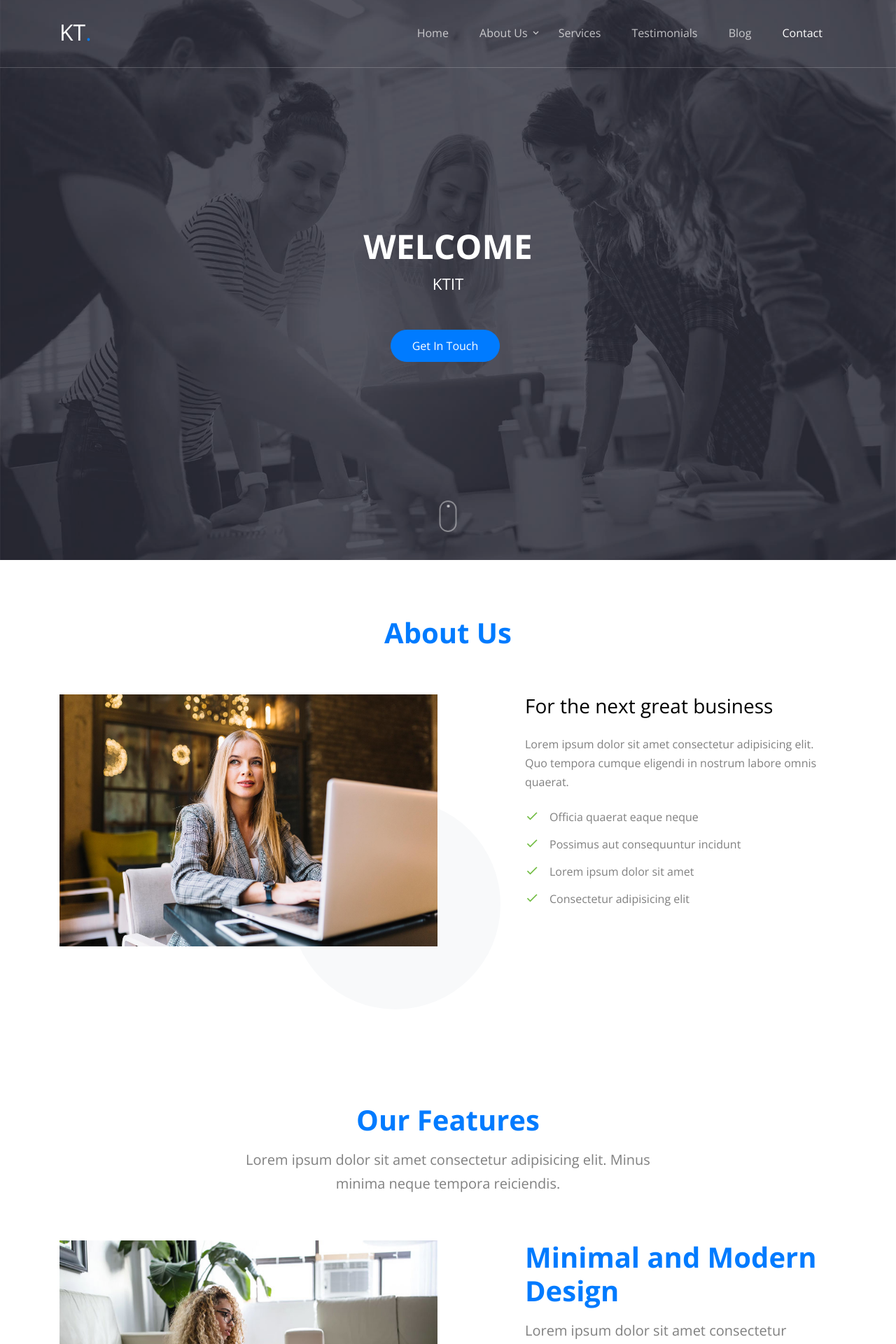
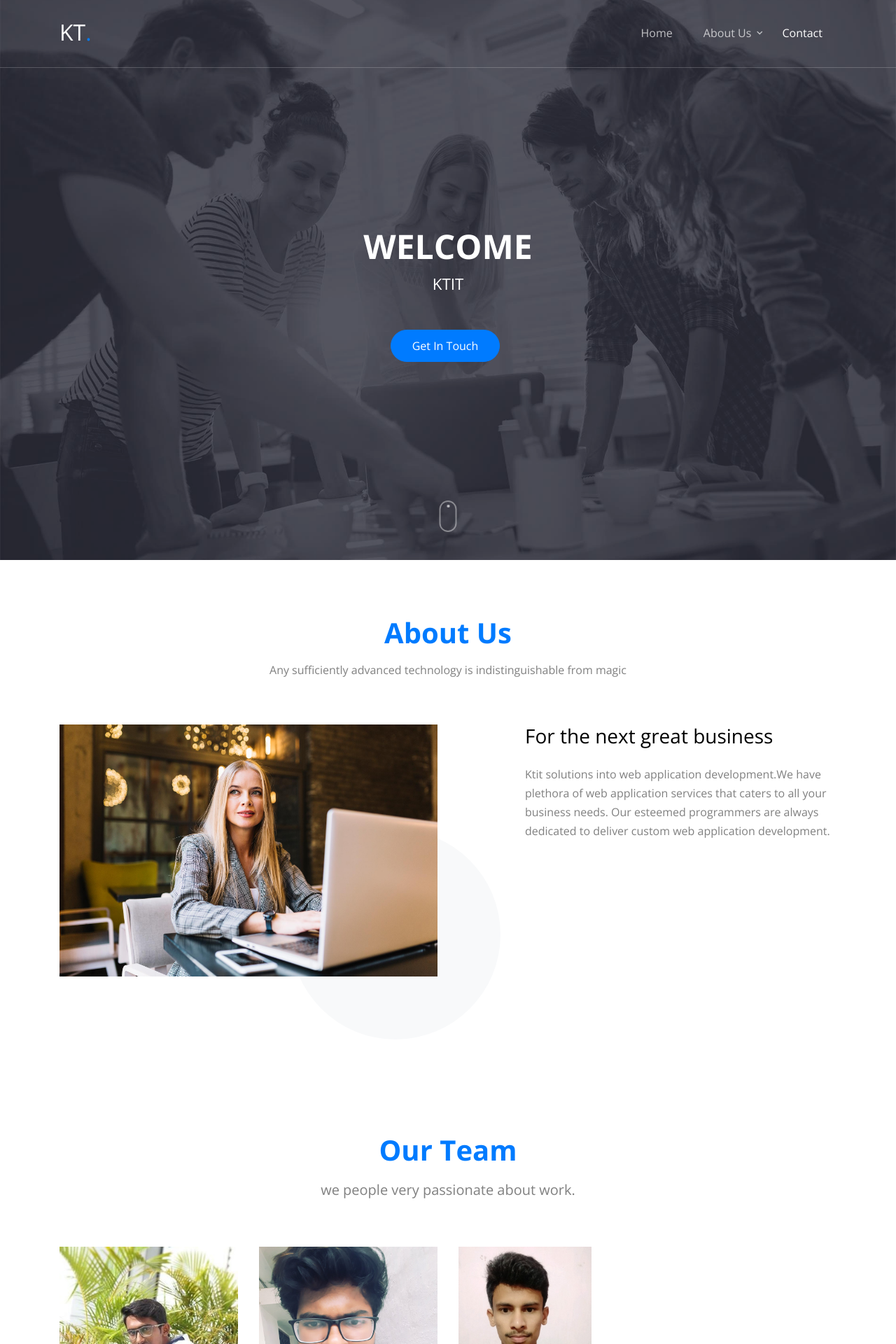
Before and after one commit to dineshbhupathi95/kt, a Django app: template ktit/templates/index.html in a window 1280 px wide. Shown: the top 1920 px of the page at 70% size. Run offline with Django 3.2, Linux system fonts and the light colour scheme; the template is opened without the code that fills it, so the values that code supplies are empty; some libraries are stand-ins or nearby versions; some web fonts are replaced.

Commit message:
updated websiit

```diff
--- a/ktit/ktspp/urls.py
+++ b/ktit/ktspp/urls.py
@@ -3,5 +3,5 @@ from django.conf.urls import url
 from . import views
 
 urlpatterns = [
-    url('home/', views.homepage,name="home"),
+    url('^$', views.homepage,name="home"),
 ]
--- a/ktit/templates/index.html
+++ b/ktit/templates/index.html
@@ -68,23 +68,23 @@
                   <a href="#about-section" class="nav-link">About Us</a>
                   <ul class="dropdown">
                     <li><a href="#team-section" class="nav-link">Team</a></li>
-                    <li><a href="#pricing-section" class="nav-link">Pricing</a></li>
-                    <li><a href="#faq-section" class="nav-link">FAQ</a></li>
-                    <li class="has-children">
-                      <a href="#">More Links</a>
-                      <ul class="dropdown">
-                        <li><a href="#">Menu One</a></li>
-                        <li><a href="#">Menu Two</a></li>
-                        <li><a href="#">Menu Three</a></li>
-                      </ul>
-                    </li>
+                    <!-- <li><a href="#pricing-section" class="nav-link">Pricing</a></li> -->
+                    <!-- <li><a href="#faq-section" class="nav-link">FAQ</a></li> -->
+                    <!-- <li class="has-children"> -->
+                      <!-- <a href="#">More Links</a> -->
+                      <!-- <ul class="dropdown"> -->
+                        <!-- <li><a href="#">Menu One</a></li> -->
+                        <!-- <li><a href="#">Menu Two</a></li> -->
+                        <!-- <li><a href="#">Menu Three</a></li> -->
+                      <!-- </ul> -->
+                    <!-- </li> -->
                   </ul>
                 </li>
 
 <!--                <li><a href="#portfolio-section" class="nav-link">Portfolio</a></li>-->
-                <li><a href="#services-section" class="nav-link">Services</a></li>
-                <li><a href="#testimonials-section" class="nav-link">Testimonials</a></li>
-                <li><a href="#blog-section" class="nav-link">Blog</a></li>
+                <!-- <li><a href="#services-section" class="nav-link">Services</a></li> -->
+                <!-- <li><a href="#testimonials-section" class="nav-link">services</a></li> -->
+                <!-- <li><a href="#blog-section" class="nav-link">Blog</a></li> -->
                 <li><a href="#contact-section" class="nav-link">Contact</a></li>
               </ul>
             </nav>
@@ -130,6 +130,7 @@
         <div class="row mb-5">
           <div class="col-12 text-center" data-aos="fade">
             <h2 class="section-title mb-3">About Us</h2>
+            <p>Any sufficiently advanced technology is indistinguishable from magic </p>
           </div>
         </div>
         <div class="row">
@@ -141,13 +142,15 @@
           <div class="col-lg-5 ml-auto" data-aos="fade-up" data-aos-delay="100">
             <div class="mb-4">
               <h3 class="h3 mb-4 text-black">For the next great business</h3>
-              <p>Lorem ipsum dolor sit amet consectetur adipisicing elit. Quo tempora cumque eligendi in nostrum labore omnis quaerat.</p>
+              <p>Ktit solutions into web application development.We have plethora of web application services that caters to all your business needs.
+                Our esteemed programmers are always dedicated to deliver custom web application development.</p>
+
 
             </div>
 
 
 
-            <div class="mb-4">
+            <!-- <div class="mb-4">
               <ul class="list-unstyled ul-check success">
                 <li>Officia quaerat eaque neque</li>
                 <li>Possimus aut consequuntur incidunt</li>
@@ -155,7 +158,7 @@
                 <li>Consectetur adipisicing elit</li>
               </ul>
 
-            </div>
+            </div> -->
 
 
 
@@ -164,7 +167,7 @@
       </div>
     </div>
 
-    <section class="site-section">
+    <!-- <section class="site-section">
       <div class="container">
 
         <div class="row mb-5 justify-content-center">
@@ -224,7 +227,7 @@
           </div>
         </div>
       </div>
-    </section>
+    </section> -->
 
 
 
@@ -302,7 +305,7 @@
                   <li><a href="https://www.linkedin.com/in/dinesh-bhupathi-a277a9164/"><span class="icon-linkedin"></span></a></li>
 <!--                  <li><a href="#"><span class="icon-instagram"></span></a></li>-->
                 </ul>
-                <img src="{% static 'images/dinesh.png'%}" alt="Image" class="img-fluid">
+                <img style="width: 190px;" src="{% static 'images/dinesh.png'%}" alt="Image" class="img-fluid">
               </figure>
               <div class="p-3">
                 <h3>Dinesh Bhupathi</h3>
@@ -508,7 +511,7 @@
 <!--    </section>-->
 <!--    -->
 
-    <section class="site-section border-bottom bg-light" id="services-section">
+    <!-- <section class="site-section border-bottom bg-light" id="services-section">
       <div class="container">
         <div class="row mb-5">
           <div class="col-12 text-center" data-aos="fade">
@@ -581,13 +584,13 @@
 
         </div>
       </div>
-    </section>
+    </section> -->
 
-    <section class="site-section testimonial-wrap" id="testimonials-section" data-aos="fade">
+    <!-- <section class="site-section testimonial-wrap" id="testimonials-section" data-aos="fade">
       <div class="container">
         <div class="row mb-5">
           <div class="col-12 text-center">
-            <h2 class="section-title mb-3">Testimonials</h2>
+            <h2 class="section-title mb-3">Technologies</h2>
           </div>
         </div>
       </div>
@@ -596,11 +599,11 @@
             <div class="testimonial">
 
               <blockquote class="mb-5">
-                <p>&ldquo;Lorem ipsum dolor sit amet consectetur adipisicing elit. Consectetur unde reprehenderit aperiam quaerat fugiat repudiandae explicabo animi minima fuga beatae illum eligendi incidunt consequatur. Amet dolores excepturi earum unde iusto.&rdquo;</p>
+                <h1>python</h1>
               </blockquote>
 
               <figure class="mb-4 d-flex align-items-center justify-content-center">
-                <div><img src="images/person_3.jpg" alt="Image" class="w-50 img-fluid mb-3"></div>
+                <div><img src="images/python.png" alt="Image" class="w-50 img-fluid mb-3"></div>
                 <p>John Smith</p>
               </figure>
             </div>
@@ -649,9 +652,9 @@
           </div>
 
         </div>
-    </section>
+    </section> -->
 
-    <section class="site-section bg-light" id="pricing-section">
+    <!-- <section class="site-section bg-light" id="pricing-section">
       <div class="container">
         <div class="row mb-5">
           <div class="col-12 text-center" data-aos="fade-up">
@@ -772,9 +775,9 @@
           </div>
         </div>
       </div>
-    </section>
+    </section> -->
 
-    <section class="site-section" id="about-section">
+    <!-- <section class="site-section" id="about-section">
       <div class="container">
         <div class="row mb-5">
 
@@ -812,12 +815,12 @@
 
         </div>
       </div>
-    </section>
+    </section> -->
 
 
 
 
-    <section class="site-section" id="blog-section">
+    <!-- <section class="site-section" id="blog-section">
       <div class="container">
         <div class="row mb-5">
           <div class="col-12 text-center" data-aos="fade">
@@ -862,7 +865,7 @@
 
         </div>
       </div>
-    </section>
+    </section> -->
 
 
 
@@ -962,14 +965,17 @@
             <div class="row">
               <div class="col-md-5">
                 <h2 class="footer-heading mb-4">About Us</h2>
-                <p>Lorem ipsum dolor sit amet consectetur adipisicing elit. Neque facere laudantium magnam voluptatum autem. Amet aliquid nesciunt veritatis aliquam.</p>
+                <p>
+                  we are based on Hyderabad location with highly qualified people.
+                  we are working with industry top langulages like python.
+                </p>
               </div>
               <div class="col-md-3 ml-auto">
                 <h2 class="footer-heading mb-4">Quick Links</h2>
                 <ul class="list-unstyled">
                   <li><a href="#about-section" class="smoothscroll">About Us</a></li>
-                  <li><a href="#services-section" class="smoothscroll">Services</a></li>
-                  <li><a href="#testimonials-section" class="smoothscroll">Testimonials</a></li>
+                  <!-- <li><a href="#services-section" class="smoothscroll">Services</a></li>
+                  <li><a href="#testimonials-section" class="smoothscroll">Testimonials</a></li> -->
                   <li><a href="#contact-section" class="smoothscroll">Contact Us</a></li>
                 </ul>
               </div>
@@ -999,7 +1005,7 @@
             <div class="border-top pt-5">
               <p>
             <!-- Link back to Colorlib can't be removed. Template is licensed under CC BY 3.0. -->
-            Copyright &copy;<script>document.write(new Date().getFullYear());</script> All rights reserved | This template is made with <i class="icon-heart text-danger" aria-hidden="true"></i> by <a href="https://colorlib.com" target="_blank" >Colorlib</a>
+            Copyright &copy;<script>document.write(new Date().getFullYear());</script> All rights reserved
             <!-- Link back to Colorlib can't be removed. Template is licensed under CC BY 3.0. -->
             </p>
 
```
Also changed, not shown: ktit/static/images/python.png (added).
